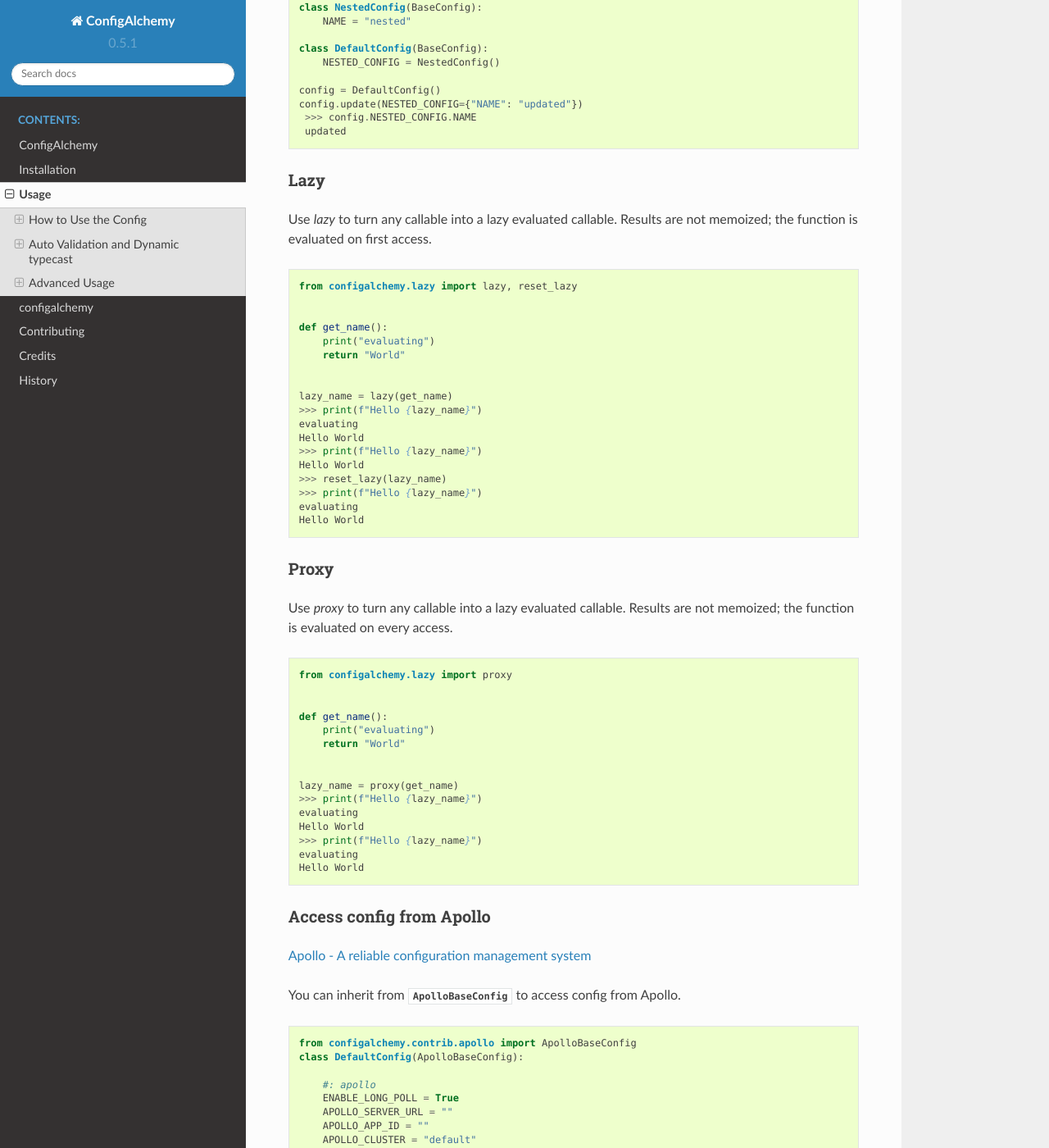
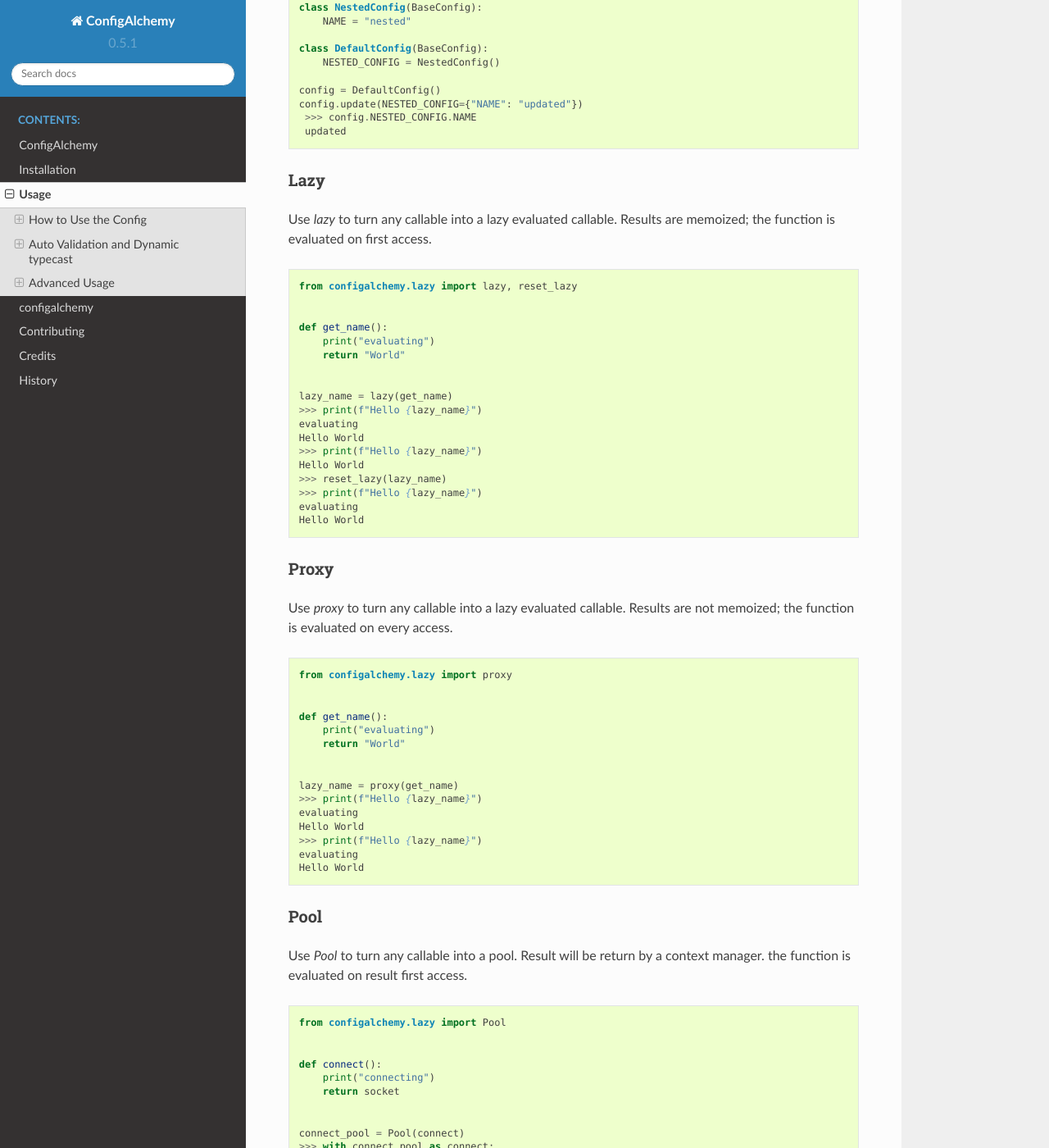
Before and after one commit to GuangTianLi/configalchemy, a Sphinx documentation site: the page built from docs/usage.rst, in a window 1280 px wide and 1400 px high, scrolled down 3660 px. Shown: the whole window at 82% size. Built offline with Sphinx 7.4.7 and the Read the Docs theme 2.0.0, drawn with Linux system fonts in a browser that asks for light colours; some of the changed text lies outside the part shown.

Commit message:
:pencil: update history and usage

```diff
--- a/HISTORY.rst
+++ b/HISTORY.rst
@@ -7,6 +7,7 @@ History
 
 * Support nested config for large modular purpose
 * Support local object
+* Support generic pool object
 
 0.4.* (2020-06)
 ------------------
--- a/docs/usage.rst
+++ b/docs/usage.rst
@@ -198,8 +198,8 @@ Nested Config for Modular Purpose
 Lazy
 ---------------
 
-Use `lazy` to turn any callable into a lazy evaluated callable. Results are not memoized; the
-function is evaluated on first access.
+Use `lazy` to turn any callable into a lazy evaluated callable. Results are memoized;
+the function is evaluated on first access.
 
 
 .. code-block:: python
@@ -226,8 +226,8 @@ function is evaluated on first access.
 Proxy
 ------------------
 
-Use `proxy` to turn any callable into a lazy evaluated callable. Results are not memoized; the
-function is evaluated on every access.
+Use `proxy` to turn any callable into a lazy evaluated callable. Results are not memoized;
+the function is evaluated on every access.
 
 
 .. code-block:: python
@@ -248,6 +248,30 @@ function is evaluated on every access.
     evaluating
     Hello World
 
+Pool
+------------------
+Use `Pool` to turn any callable into a pool. Result will be return by a context manager.
+the function is evaluated on result first access.
+
+.. code-block:: python
+
+    from configalchemy.lazy import Pool
+
+
+    def connect():
+        print("connecting")
+        return socket
+
+
+    connect_pool = Pool(connect)
+    >>> with connect_pool as connect:
+    ...     connect.send("")
+    connecting
+    0
+    >>> with connect_pool as connect:
+    ...     connect.send("")
+    0
+
 Access config from Apollo
 -------------------------------------------
 
```
Also changed, not shown: 1 other file.
